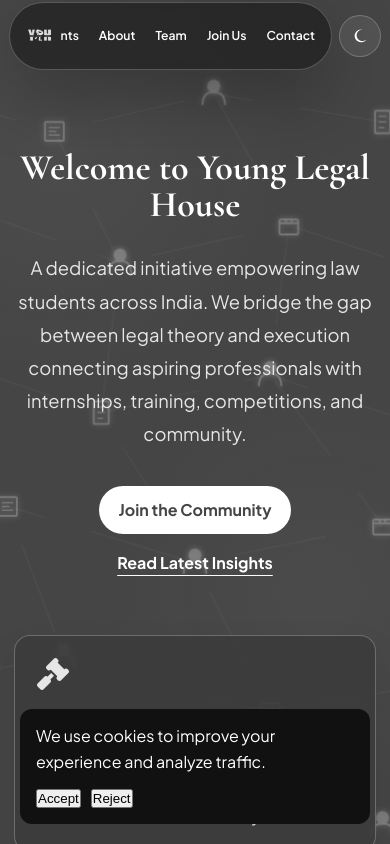
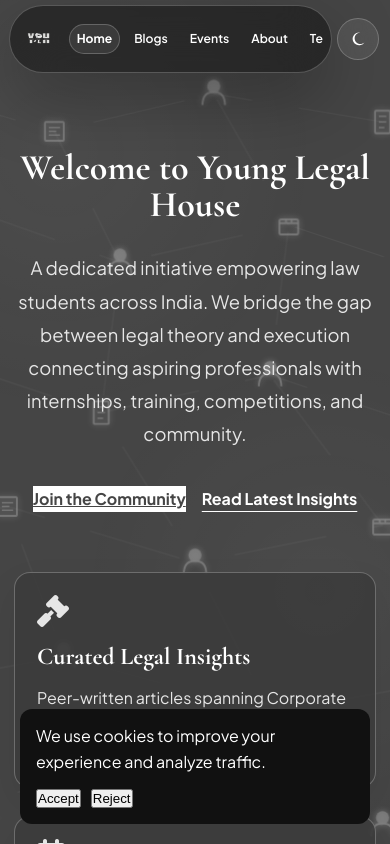
Before and after one commit to TejTalin/young-legal-house, a Next.js app: page / in a window 390 px wide. Shown: the top 844 px of the page. Built offline with nearby package versions, Linux system fonts and the light colour scheme.

Commit message:
Refine header styles and responsive design
Updated header and logo dimensions, adjusted layout properties, and refined responsive styles for various screen sizes.

```diff
--- a/app/globals.css
+++ b/app/globals.css
@@ -106,21 +106,22 @@ img { max-width: 100%; display: block; }
 }
 
 .ylh-header-inner {
-  width: min(1240px, calc(100% - 32px));
-  min-height: 84px;
+  width: min(1280px, calc(100% - 28px));
+  min-height: 92px;
   margin: 0 auto;
   display: grid;
-  grid-template-columns: minmax(0,1fr) 52px;
-  gap: 12px;
+  grid-template-columns: minmax(0,1fr) 58px;
+  gap: 14px;
   align-items: center;
   pointer-events: none;
+  padding-top: 8px;
 }
 
 .sticky-logo, .sticky-island, .sticky-theme-toggle { pointer-events: auto; }
 
 .sticky-logo img {
-  width: 86px;
-  height: 86px;
+  width: 112px;
+  height: 112px;
   object-fit: contain;
 }
 
@@ -131,8 +132,8 @@ body.light-mode .footer-logo {
 
 .sticky-island {
   position: relative;
-  min-height: 56px;
-  padding: 0 14px;
+  min-height: 62px;
+  padding: 0 18px;
   border: 1px solid var(--glass-border);
   border-radius: 999px;
   background: rgba(0,0,0,0.42);
@@ -140,7 +141,8 @@ body.light-mode .footer-logo {
   backdrop-filter: blur(26px);
   display: flex;
   align-items: center;
-  justify-content: space-between;
+  gap: 12px;
+  justify-content: flex-start;
   pointer-events: auto;
 }
 
@@ -151,24 +153,22 @@ body.light-mode .sticky-island {
 .island-nav {
   display: flex;
   align-items: center;
-  gap: 4px;
-  justify-content: flex-end;
-  flex-wrap: wrap;
+  gap: 6px;
+  justify-content: flex-start;
+  flex-wrap: nowrap;
+  margin-left: 6px;
 }
 
-.island-nav a, .island-nav button {
+.island-nav a {
   border: 0;
   background: none;
   color: var(--text-color);
   cursor: pointer;
   font: inherit;
-  font-size: 0.94rem;
+  font-size: 0.96rem;
   font-weight: 600;
   text-decoration: none;
-}
-
-.island-nav a {
-  padding: 6px 10px;
+  padding: 7px 11px;
   border: 1px solid transparent;
   border-radius: 999px;
   white-space: nowrap;
@@ -186,8 +186,8 @@ body.light-mode .sticky-island {
 }
 
 .sticky-theme-toggle {
-  width: 52px;
-  height: 52px;
+  width: 56px;
+  height: 56px;
   padding: 0;
   display: grid;
   place-items: center;
@@ -199,6 +199,8 @@ body.light-mode .sticky-island {
   cursor: pointer;
   backdrop-filter: blur(16px);
   pointer-events: auto;
+  justify-self: end;
+  margin-right: 2px;
 }
 
 .theme-icon {
@@ -206,16 +208,64 @@ body.light-mode .sticky-island {
   height: 20px;
 }
 
-.glass-pill {
-  min-height: 44px;
-  padding: 10px 18px;
-  border: 1px solid var(--glass-border);
-  border-radius: 999px;
-  background: var(--glass-bg);
-  color: var(--text-color);
-  cursor: pointer;
-  text-decoration: none;
-  backdrop-filter: blur(16px);
+/* ── RESPONSIVE ── */
+@media (max-width: 900px) {
+  body { padding-top: 94px; }
+
+  .ylh-header-inner {
+    grid-template-columns: minmax(0,1fr) 48px;
+    min-height: 82px;
+    gap: 8px;
+    width: min(100% - 14px, 820px);
+    padding-top: 6px;
+  }
+
+  .sticky-logo img { width: 86px; height: 86px; }
+  .sticky-island { min-height: 54px; padding: 0 10px; gap: 8px; }
+
+  .island-nav {
+    overflow-x: auto;
+    flex-wrap: nowrap;
+    scrollbar-width: none;
+    margin-left: 2px;
+  }
+
+  .island-nav::-webkit-scrollbar { display: none; }
+  .island-nav a { font-size: 0.84rem; padding: 5px 8px; }
+  .sticky-theme-toggle { width: 46px; height: 46px; }
+
+  .cards-grid { grid-template-columns: 1fr; }
+  .join-grid { grid-template-columns: 1fr; }
+  .featured-grid { grid-template-columns: 1fr; }
+  .publication-toolbar { grid-template-columns: 1fr; }
+  .filter-popover { left: 50%; transform: translateX(-50%); }
+  .contact-info-card, .subscription-card { position: static; }
+
+  .footer-top { grid-template-columns: 1fr; text-align: center; }
+  .footer-left, .footer-center, .footer-right { justify-self: center; }
+  .footer-links, .footer-socials { align-items: center; justify-content: center; }
+  .footer-logo { margin-left: auto; margin-right: auto; }
+}
+
+@media (max-width: 560px) {
+  body { padding-top: 86px; }
+  .container, footer { width: min(100% - 28px, 1120px); }
+
+  .ylh-header-inner {
+    grid-template-columns: minmax(0,1fr) 43px;
+    min-height: 76px;
+    gap: 7px;
+    padding-top: 5px;
+  }
+
+  .sticky-logo img { width: 74px; height: 74px; }
+  .sticky-island { min-height: 50px; padding: 0 8px; }
+  .island-nav a { font-size: 0.77rem; padding: 4px 7px; }
+  .sticky-theme-toggle { width: 42px; height: 42px; font-size: 1rem; }
+  .theme-icon { width: 18px; height: 18px; }
+  .page-spacing { padding-top: 8px; }
+  .glass-card { padding: 22px; }
+  .community-bg { opacity: 0.4; }
 }
 
 /* ── CARDS ── */
```
